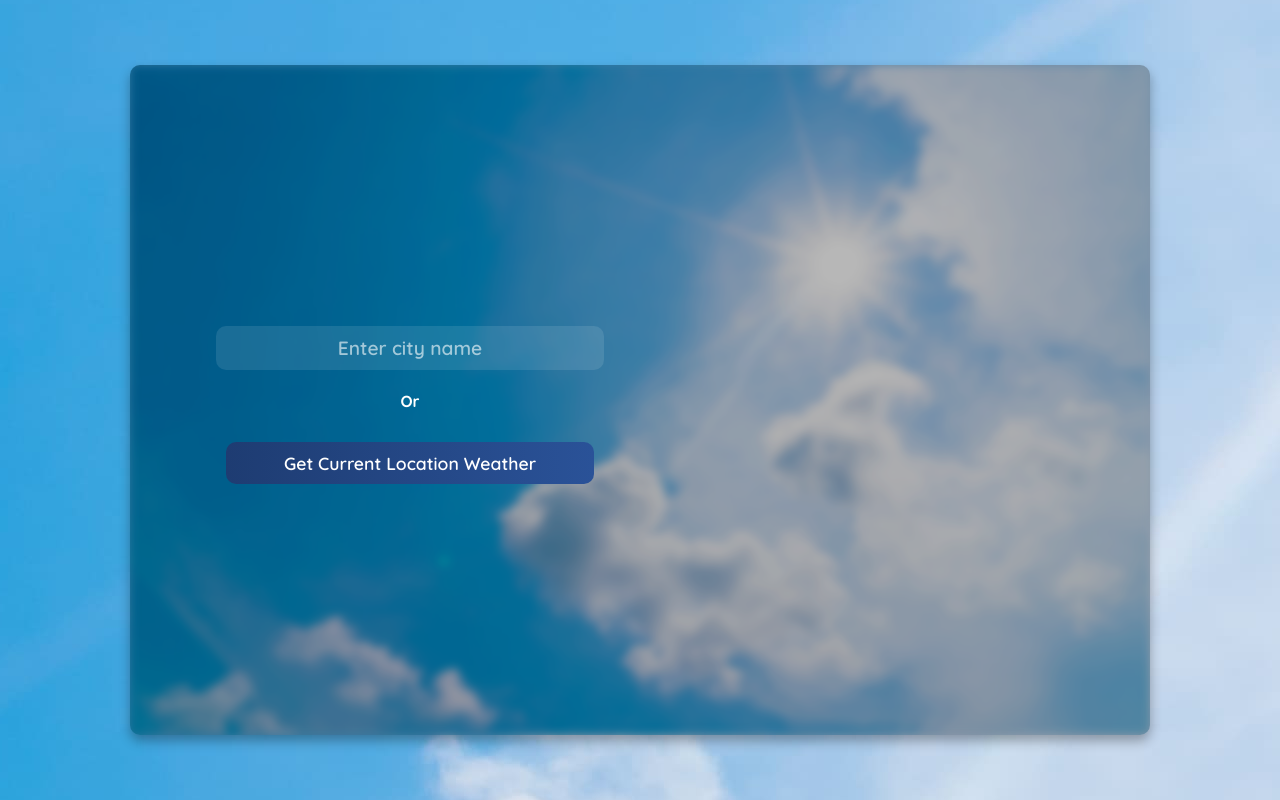
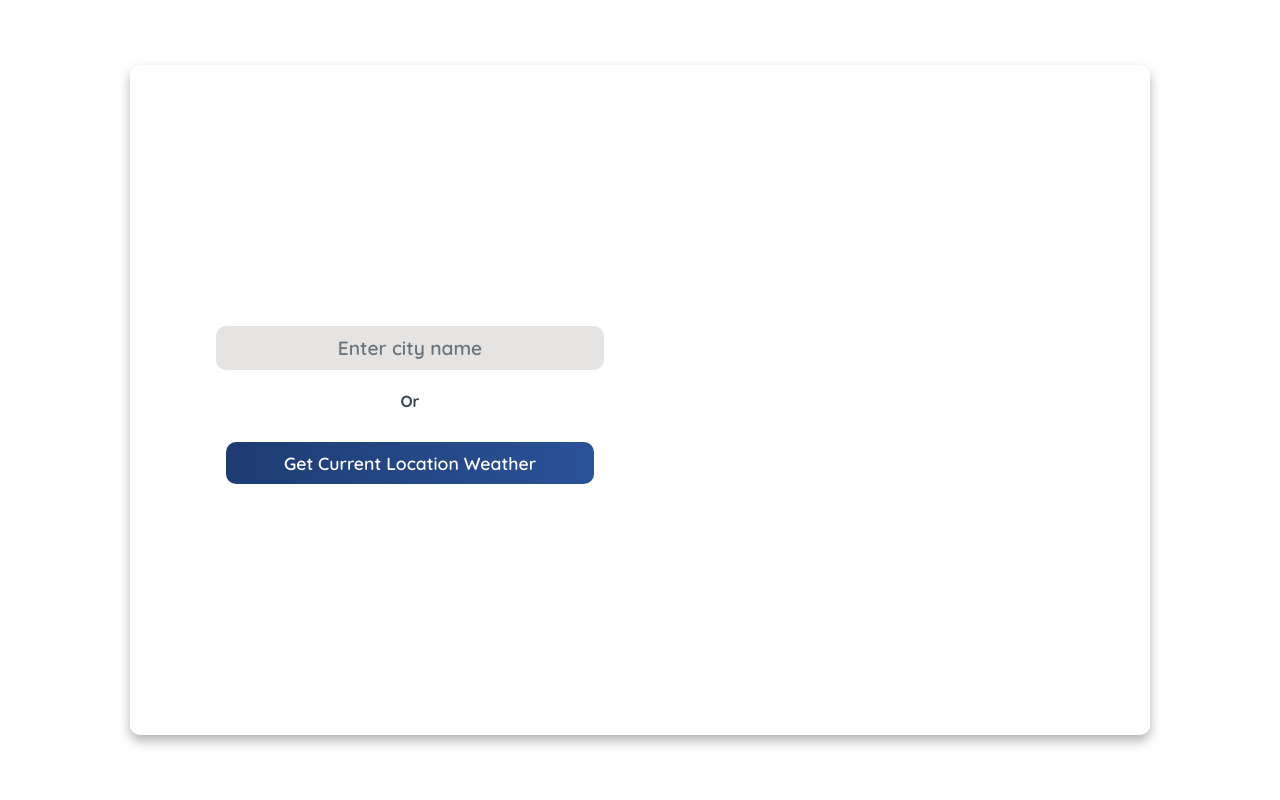
Before and after one commit to Gautamp11/weather-app, a plain HTML site: page index.html in a window 1280 px wide. Drawn offline with Linux system fonts and the light colour scheme.

Commit message:
minimal design

```diff
--- a/index.html
+++ b/index.html
@@ -10,7 +10,6 @@
   <body>
     <div class="container">
       <div class="weather-container">
-        <div class="background"></div>
         <div class="overlay"></div>
         <div class="content">
           <div class="left-section">
--- a/script.js
+++ b/script.js
@@ -46,7 +46,7 @@ const displayWeather = function (data) {
     <h4>Description <br /><span>${data.currentConditions.conditions}</span></h4>
   </div>
   <div class="weather-detail" id="city">
-      <h4>In <span>${data.resolvedAddress}</span></h4>
+      <h4>In <br><span>${data.resolvedAddress}</span></h4>
   </div>
         `;
 
--- a/style.css
+++ b/style.css
@@ -1,12 +1,17 @@
 @import url("https://fonts.googleapis.com/css2?family=Quicksand:wght@300..700&display=swap");
+
+:root {
+  --primary-color: rgb(54, 69, 79);
+  --primary-color-light: rgba(54, 69, 79, 0.7);
+  --secondary-color: rgb(229, 228, 226);
+}
 
 body {
   font-family: "Quicksand", sans-serif;
   box-sizing: border-box;
   margin: 0;
   padding: 0;
-  color: white;
-  background: url(cloud-blue-sky.jpg);
+  color: var(--primary-color);
   background-position: center;
   display: flex;
   justify-content: center;
@@ -21,27 +26,6 @@ body {
   width: 100vw;
   overflow: hidden;
 }
-
-/* .loader {
-  margin-top: 20px;
-  border: 8px solid transparent;
-  border-left-color: #3498db;
-  border-right-color: #3498db;
-  border-radius: 50%;
-  width: 2rem;
-  height: 2rem;
-  animation: spin 1s linear infinite;
-  display: none;
-}
-
-@keyframes spin {
-  0% {
-    transform: rotate(0deg);
-  }
-  100% {
-    transform: rotate(360deg);
-  }
-} */
 
 .loader {
   width: 24px;
@@ -60,7 +44,7 @@ body {
   bottom: 0;
   position: absolute;
   border-radius: 50% 50% 0;
-  border: 8px solid #fff;
+  border: 8px solid #1b1b1b;
   transform: rotate(45deg) translate(0, 0);
   box-sizing: border-box;
   animation: animMarker 0.4s ease-in-out infinite alternate;
@@ -112,30 +96,7 @@ body {
   overflow: hidden;
   transition: 0.3s all ease;
   box-shadow: 0 6px 12px rgba(0, 0, 0, 0.3);
-  background: rgba(0, 0, 0, 0.1);
   padding: 10px;
-}
-
-.background {
-  position: absolute;
-  top: 0;
-  left: 0;
-  width: 100%;
-  height: 100%;
-  background-image: url("cloud-blue-sky.jpg");
-  background-size: cover;
-  filter: blur(5px);
-  transition: filter 0.3s ease;
-  z-index: -1;
-}
-
-.overlay {
-  position: absolute;
-  top: 0;
-  left: 0;
-  width: 100%;
-  height: 100%;
-  background: rgba(0, 0, 0, 0.2);
 }
 
 .content {
@@ -155,7 +116,6 @@ body {
   flex-direction: column;
   align-items: center;
   justify-content: center;
-  /* padding-top: 20px; */
 }
 
 .left-section {
@@ -179,17 +139,17 @@ body {
   text-align: center;
   font-weight: 600;
   transition: 0.3s all ease;
-  background: rgba(255, 255, 255, 0.1);
-  color: white;
+  background: var(--secondary-color);
+  color: var(--primary-color);
 }
 
 .city-input::placeholder {
-  color: rgba(255, 255, 255, 0.6);
+  color: var(--primary-color-light);
 }
 
 .city-input:focus {
   outline: none;
-  box-shadow: 0 0 10px rgba(255, 255, 255, 0.5);
+  box-shadow: 0 0 10px rgba(29, 27, 27, 0.5);
   transform: translateY(-1rem);
 }
 
@@ -227,7 +187,7 @@ body {
 }
 
 .weather-day {
-  background: rgba(255, 255, 255, 0.1);
+  background: var(--secondary-color);
   padding: 10px;
   margin: 10px 0;
   border-radius: 10px;
@@ -236,7 +196,7 @@ body {
 }
 
 .weather-day:hover {
-  background: rgba(255, 255, 255, 0.2);
+  background: rgba(10, 10, 10, 0.2);
 }
 
 .weather-day h4 {
@@ -264,10 +224,6 @@ body {
   transition: all 0.5s ease;
 }
 
-.btn:hover {
-  background-color: rgba(255, 255, 255, 0.2);
-}
-
 .btn:active {
   opacity: 0.8;
   transform: scale(0.98);
@@ -280,12 +236,12 @@ body {
 
 /* Track */
 ::-webkit-scrollbar-track {
-  background: rgba(0, 0, 0, 0.1); /* Color of the scrollbar track */
+  background: var(--secondary-color); /* Color of the scrollbar track */
 }
 
 /* Handle */
 ::-webkit-scrollbar-thumb {
-  background: rgba(255, 255, 255, 0.3); /* Color of the scrollbar handle */
+  background: rgba(102, 98, 98, 0.3); /* Color of the scrollbar handle */
   border-radius: 5px; /* Radius of the scrollbar handle */
 }
 
```
